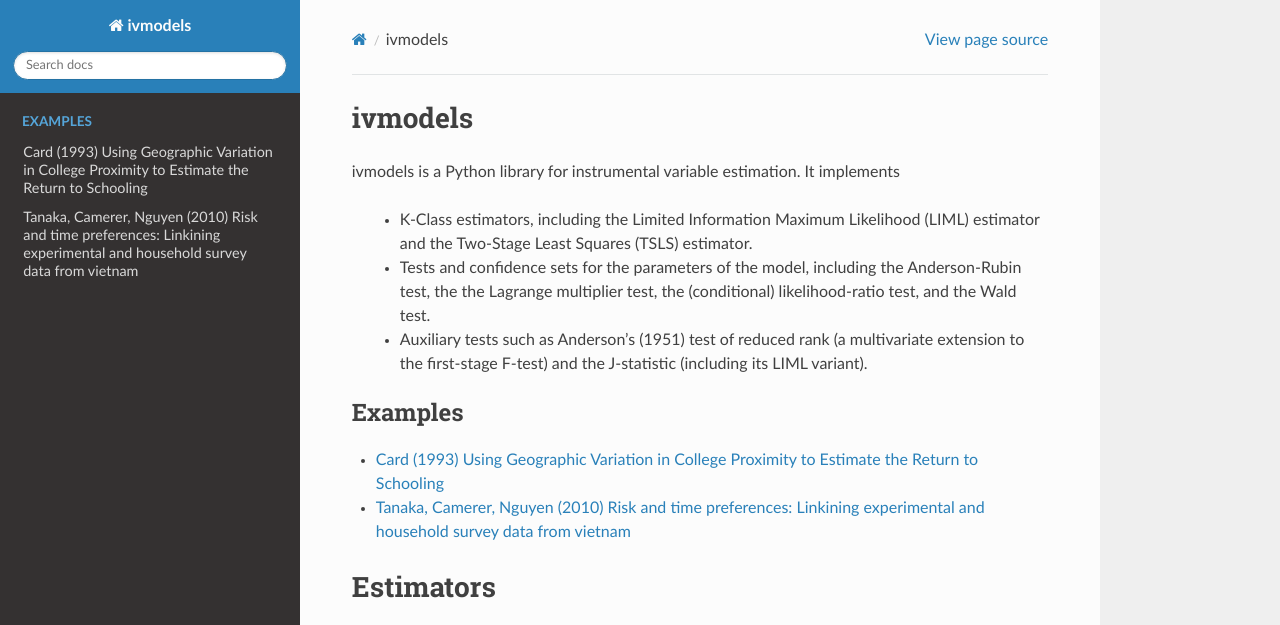
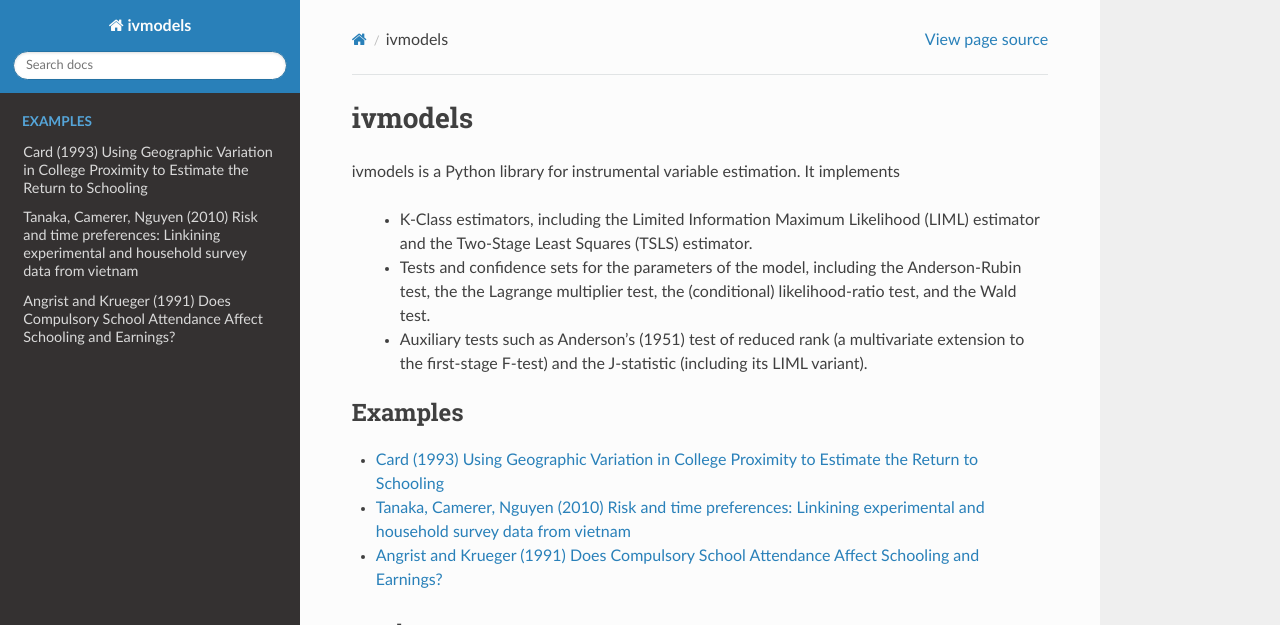
Before and after one commit to mlondschien/ivmodels, a Sphinx documentation site: the page built from docs/index.rst, in a window 1280 px wide and 900 px high, cut to the strip 0-625 px from the top of the window. Built offline with Sphinx 7.4.7 and the Read the Docs theme 2.0.0, drawn with Linux system fonts in a browser that asks for light colours.

Commit message:
Add angrist1991does to index.

```diff
--- a/docs/index.rst
+++ b/docs/index.rst
@@ -15,7 +15,7 @@ It implements
 
    Card (1993) Using Geographic Variation in College Proximity to Estimate the Return to Schooling <examples/card1993using.ipynb>
    Tanaka, Camerer, Nguyen (2010) Risk and time preferences: Linkining experimental and household survey data from vietnam <examples/tanaka2010risk.ipynb>
-
+   Angrist and Krueger (1991) Does Compulsory School Attendance Affect Schooling and Earnings? <examples/angrist1991does.ipynb>
 
 Estimators
 =============
```
